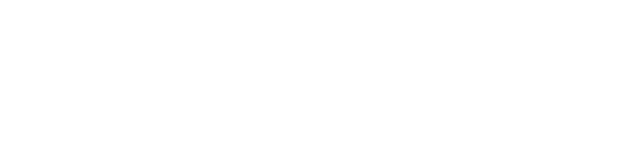
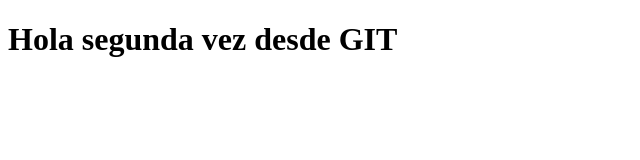
Before and after one commit to andretabima1027/proyectoGit, a plain HTML site: page Index.html in a window 1280 px wide. Shown: the whole page, without its empty margins (0-640 px from the left). Drawn offline with Linux system fonts and the light colour scheme.

Commit message:
Version 0.0.2

```diff
--- a/Index.html
+++ b/Index.html
@@ -7,7 +7,7 @@
     </head>
     <body>
         <h1>
-
+            Hola segunda vez desde GIT
         </h1>
     </body>
 </html>
```
